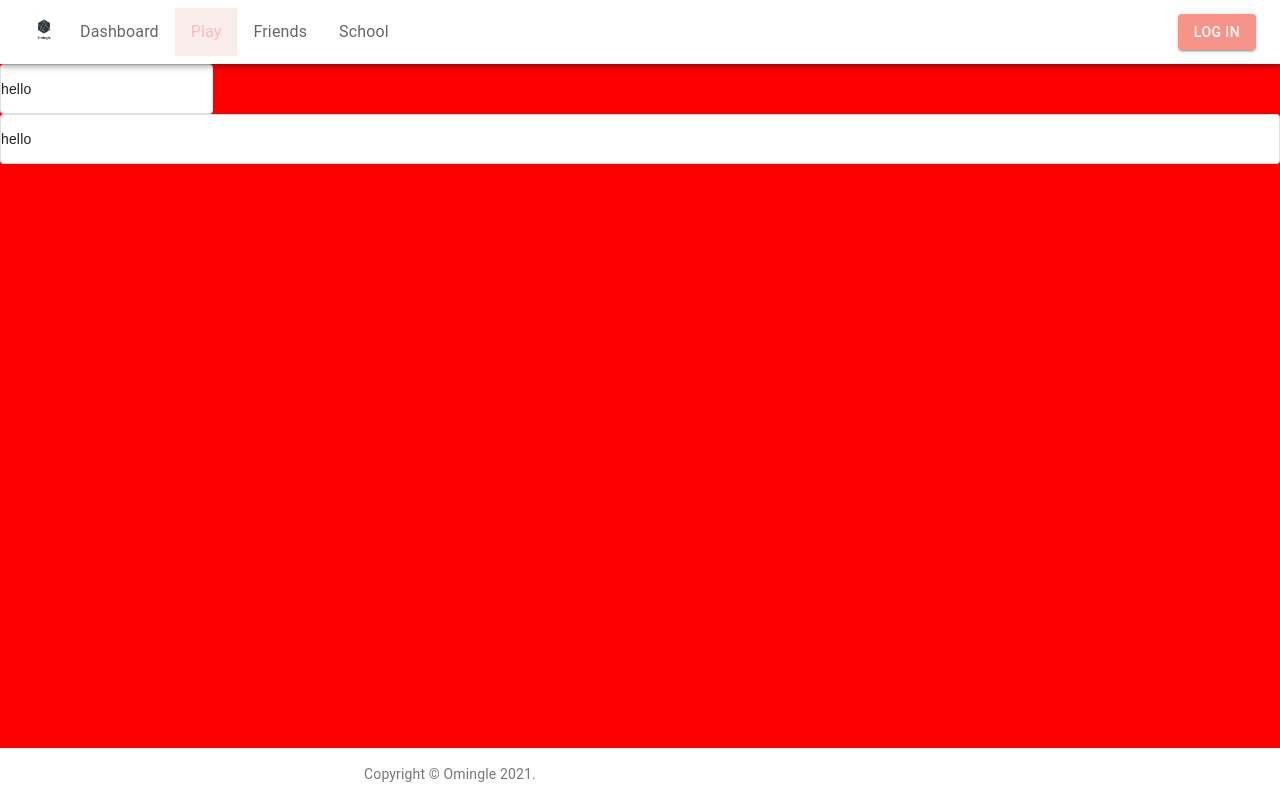
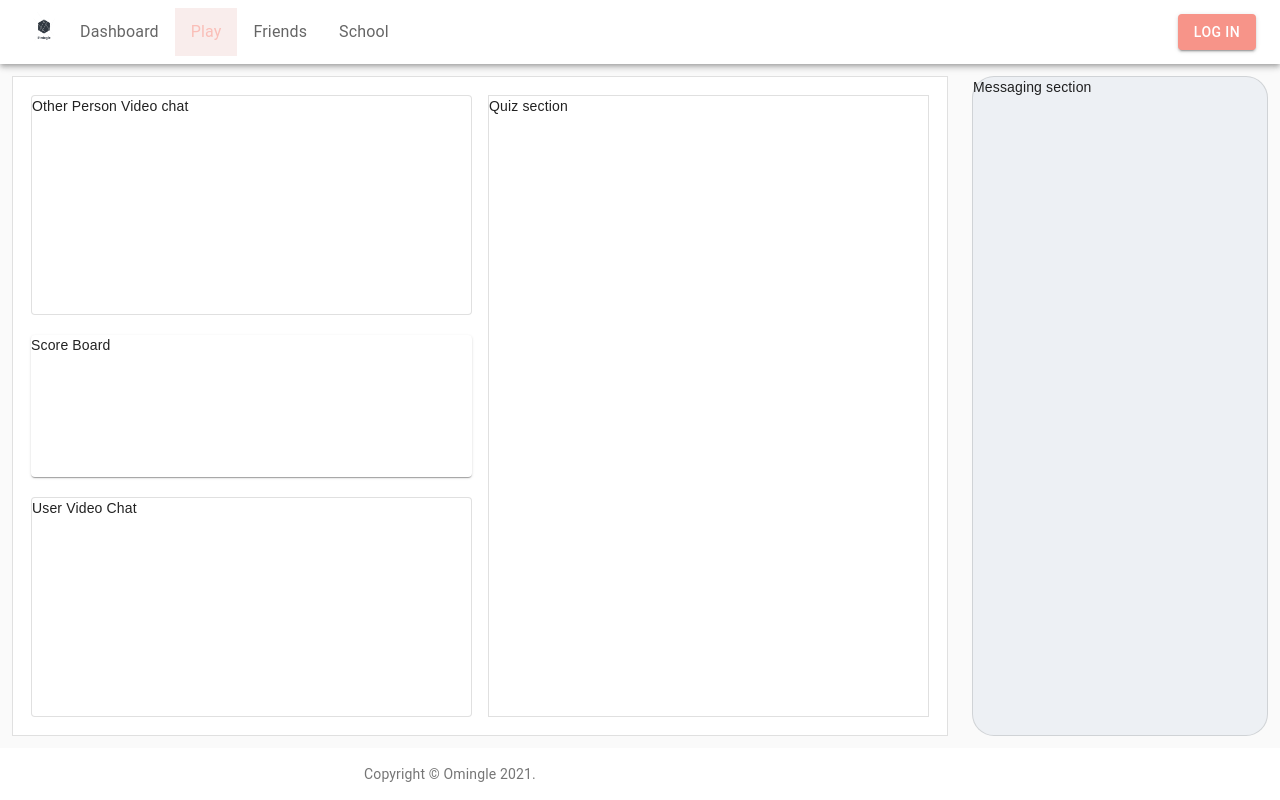
Before and after one commit to esteakshapin/omingle-front-end, a React (Create React App) app: page / in a window 1280 px wide. Built offline with nearby package versions, Linux system fonts and the light colour scheme.

Commit message:
Game Room Layout finished

```diff
--- a/src/assets/css/styles.css
+++ b/src/assets/css/styles.css
@@ -2,8 +2,11 @@
   font-family: sans-serif;
 }
 
+html,
 body {
   margin: 0;
   box-sizing: border-box;
   background-color: #fbfcfd;
+  height: 100%;
+  min-height: 100%;
 }
--- a/src/pages/mainGrid.jsx
+++ b/src/pages/mainGrid.jsx
@@ -3,10 +3,32 @@ import { makeStyles } from "@material-ui/core/styles";
 import Grid from "@material-ui/core/Grid";
 import Paper from "@material-ui/core/Paper";
 
+import QuizGrid from "./quizGrid";
+
 const useStyles = makeStyles({
+  root: {
+    flexGrow: 1,
+    // backgroundColor: "red",
+    height: 100
+  },
+  paper: {
+    height: "100%",
+    position: "relative"
+  },
   mainGrid: {
-    flexGrow: 1,
-    backgroundColor: "red"
+    margin: 0,
+    width: "100%",
+    height: "100%",
+    justifyContent: "space-around"
+    // backgroundColor: "green"
+  },
+  messageGrid: {
+    // height: "81.5vh"
+    // backgroundColor: "pink"
+  },
+  quizGrid: {
+    // backgroundColor: "blue",
+    // height: "81.5vh"
   }
 });
 
@@ -14,15 +36,35 @@ export default function MainGrid() {
   const classes = useStyles();
 
   return (
-    <Grid contianer className={classes.mainGrid} spacing={2}>
-      <Grid item xs={2}>
-        <Paper variant="outlined" className={classes.paper}>
-          <p> hello </p>
-        </Paper>
+    <div className={classes.root}>
+      <Grid
+        container
+        justify="space-around"
+        spacing={3}
+        className={classes.mainGrid}
+      >
+        <Grid item xs={12} sm={12} md={8} lg={9} className={classes.quizGrid}>
+          <Paper variant="outlined" square className={classes.paper}>
+            <QuizGrid />
+          </Paper>
+        </Grid>
+        <Grid
+          item
+          xs={12}
+          sm={12}
+          md={4}
+          lg={3}
+          className={classes.messageGrid}
+        >
+          <Paper
+            style={{ borderRadius: "22px", backgroundColor: "#EDF0F4" }}
+            variant="outlined"
+            className={classes.paper}
+          >
+            Messaging section
+          </Paper>
+        </Grid>
       </Grid>
-      <Paper variant="outlined" className={classes.paper}>
-        <p> hello </p>
-      </Paper>
-    </Grid>
+    </div>
   );
 }
--- /dev/null
+++ b/src/pages/quizGrid.jsx
@@ -0,0 +1,63 @@
+import React from "react";
+import Grid from "@material-ui/core/Grid";
+import Paper from "@material-ui/core/Paper";
+import { makeStyles } from "@material-ui/core/styles";
+
+const useStyles = makeStyles((theme) => ({
+  paper: {
+    minHeight: "100%",
+    height: "22vh"
+  },
+  quizGrid: {
+    margin: 0,
+    width: "100%",
+    height: "100%",
+    padding: "10px",
+    // backgroundColor: "green",
+    flexGrow: 1
+  },
+  videoChatGrid: {
+    height: `calc(37.5% - ${(theme.spacing(2.5) * 2) / 3}px)`
+  },
+  middleCard: {
+    height: `calc(25% - ${(theme.spacing(2.5) * 2) / 3}px)`,
+    marginTop: theme.spacing(2.5),
+    marginBottom: theme.spacing(2.5)
+  }
+}));
+
+export default function QuizGrid() {
+  const classes = useStyles();
+
+  return (
+    <Grid container spacing={2} className={classes.quizGrid}>
+      <Grid item xs={6} sm={6} md={6} lg={6}>
+        <Paper
+          elevation={0}
+          variant="outlined"
+          className={classes.videoChatGrid}
+        >
+          Other Person Video chat
+        </Paper>
+        <Paper className={`${classes.middleCard}`}>Score Board</Paper>
+        <Paper
+          elevation={0}
+          variant="outlined"
+          className={classes.videoChatGrid}
+        >
+          User Video Chat
+        </Paper>
+      </Grid>
+      <Grid item xs={6} sm={6} md={6} lg={6}>
+        <Paper
+          variant="outlined"
+          square
+          elevation={0}
+          className={classes.paper}
+        >
+          Quiz section
+        </Paper>
+      </Grid>
+    </Grid>
+  );
+}
```
Also changed, not shown: src/pages/message.jsx (added).
